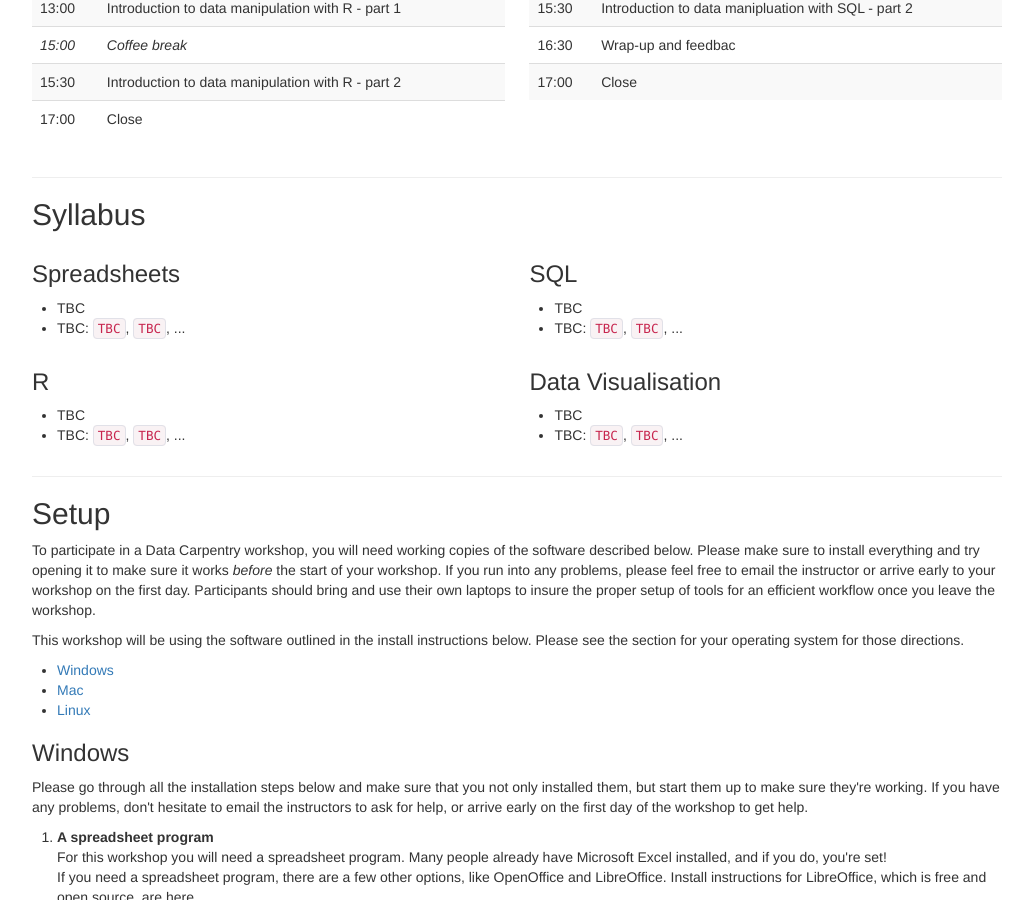
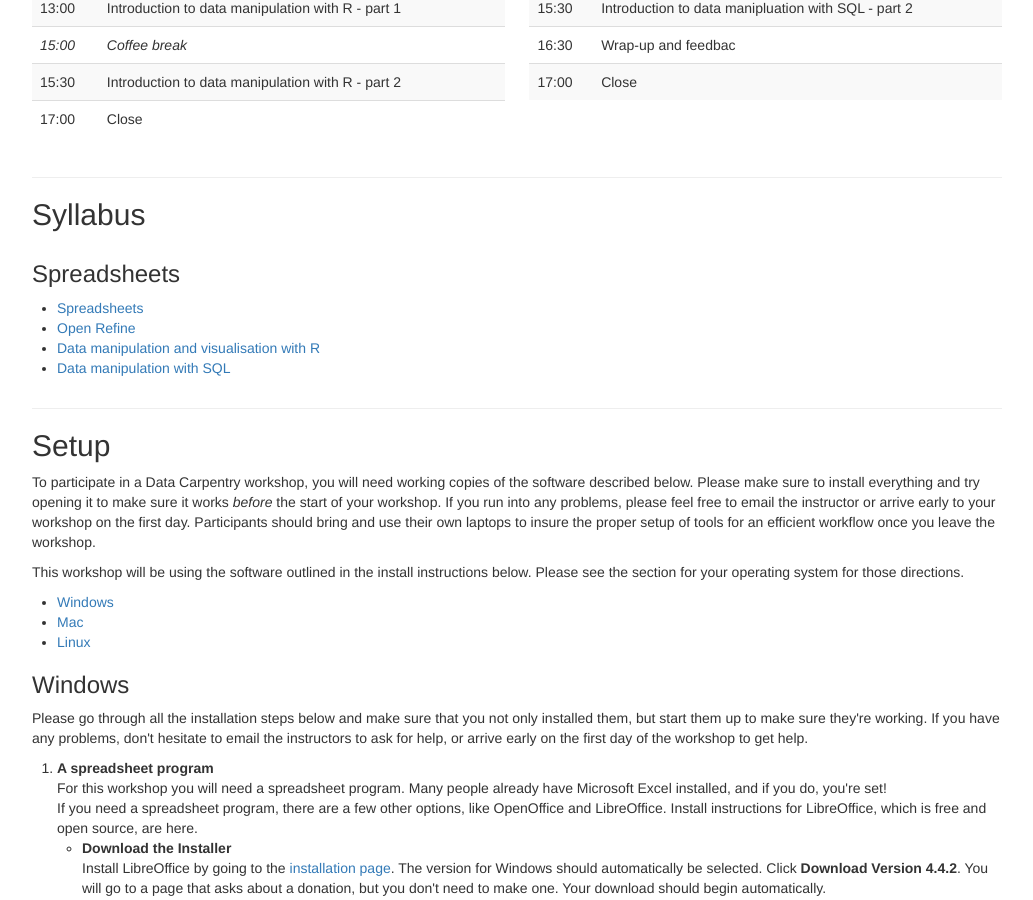
Before and after one commit to hpcarcher/2015-10-29-Leeds-DC, a Jekyll site: the page built from index.html, in a window 1280 px wide and 900 px high, scrolled down 1378 px. Shown: the whole window, without its empty margins (168-1201 px from the left). Built offline with Jekyll 4.4.1, drawn with Linux system fonts in a browser that asks for light colours.

Commit message:
Updated links and additional material

```diff
--- a/index.html
+++ b/index.html
@@ -137,39 +137,17 @@ href="http://www.archer.ac.uk/training/">ARCHER training page</a>.
   <div class="span6">
     <h3>Spreadsheets</h3>
     <ul>
-      <li>TBC</li>
-      <li>TBC: <code>TBC</code>, <code>TBC</code>, ...</li>
+      <li><a href="http://datacarpentry.github.io/spreadsheet-ecology-lesson/">Spreadsheets</a></li>
+      <li><a href="http://datacarpentry.github.io/OpenRefine-ecology/">Open Refine</a></li>
+      <li><a href="http://datacarpentry.github.io/R-ecology/">Data manipulation and visualisation with R</a></li>
+      <li><a href="http://datacarpentry.github.io/sql-ecology/">Data manipulation with SQL</a></li>
 
     </ul>
   </div>
-  <div class="span6">
-    <h3>SQL</h3>
-   <ul>
-      <li>TBC</li>
-      <li>TBC: <code>TBC</code>, <code>TBC</code>, ...</li>
 
-    </ul>
-  </div>
 </div>
 
-<div class="row-fluid">
-  <div class="span6">
-    <h3>R</h3>
-    <ul>
-      <li>TBC</li>
-      <li>TBC: <code>TBC</code>, <code>TBC</code>, ...</li>
 
-    </ul>
-  </div>
-  <div class="span6">
-    <h3>Data Visualisation</h3>
-    <ul>
-      <li>TBC</li>
-      <li>TBC: <code>TBC</code>, <code>TBC</code>, ...</li>
-
-    </ul>
-  </div>
-</div>
 
 <hr/>
 
```
